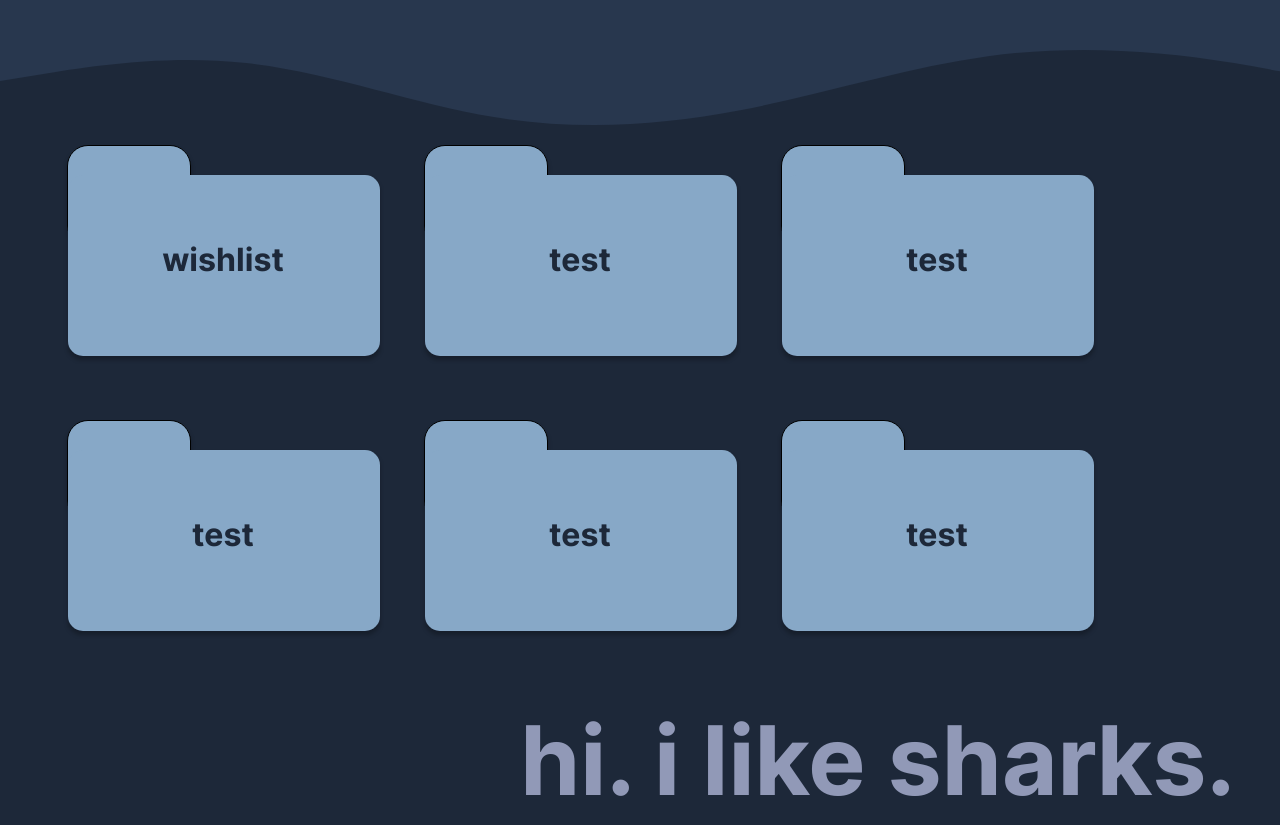
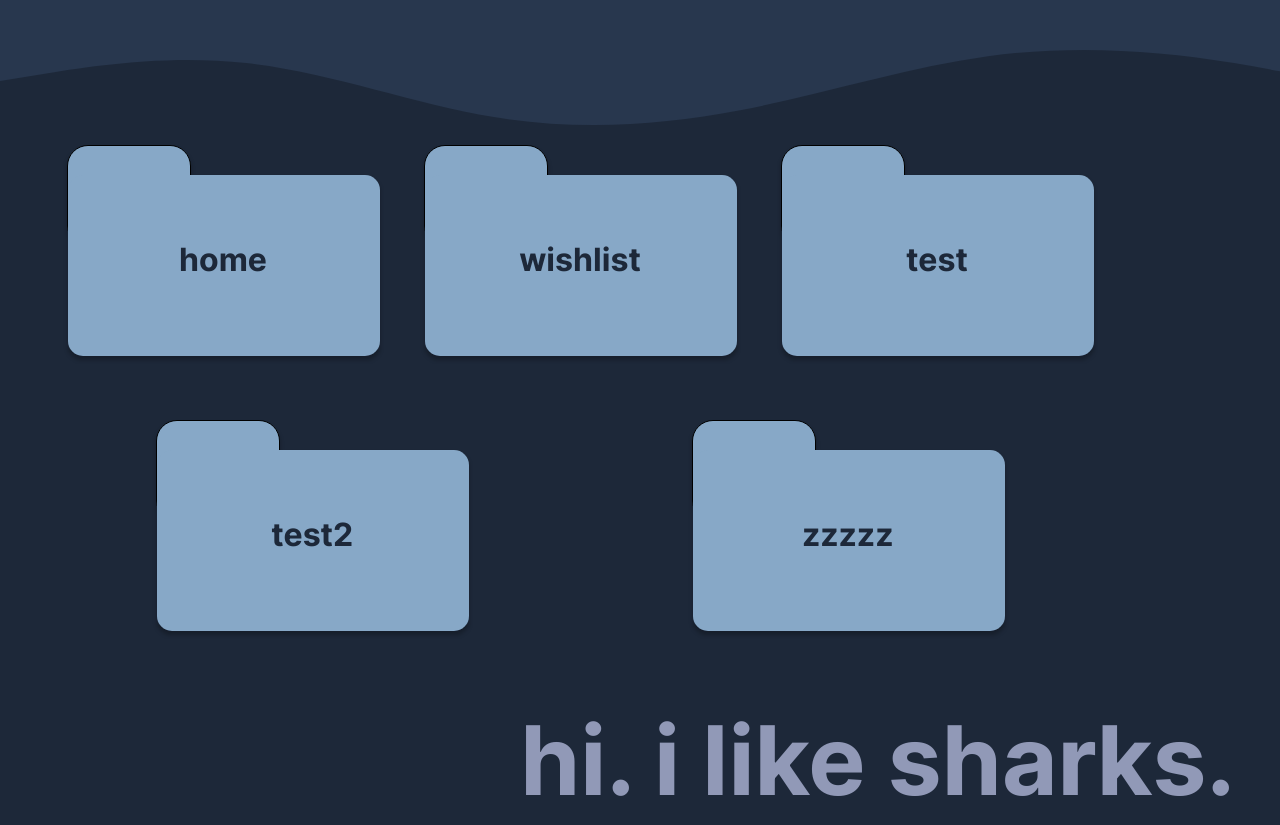
Before and after one commit to ivychxn/sharkie-website, a React (Create React App) app: page /home in a window 1280 px wide. Built offline with nearby package versions, Linux system fonts and the light colour scheme.

Commit message:
folders set up properly

```diff
--- a/src/App.js
+++ b/src/App.js
@@ -18,6 +18,11 @@ export default function App() {
           <Route path="wishlist" element={<Wishlist />} />
           <Route path="template" element={<Template />} />
         </Routes>
+
+        {/* <Link to="home">Home</Link><br></br>
+        <Link to="wishlist">Wishlist</Link>
+        <Link to="template">Template</Link> */}
+
       </div>
     </Router>
   );
--- a/src/assets/Folder.js
+++ b/src/assets/Folder.js
@@ -2,7 +2,7 @@ import React from "react";
 import "../styles/folder.css"
 import { Link } from "react-router-dom";
 
-const Folder = ({linkName, text, folderColor}) => {
+const Folder = ({linkName, text, folderColor='#87A8C7'}) => {
   return (
     <div>
       <svg width="321" height="219" viewBox="0 0 321 219" fill="none" xmlns="http://www.w3.org/2000/svg">
@@ -11,8 +11,8 @@ const Folder = ({linkName, text, folderColor}) => {
           <rect x="5" y="30" width="312" height="181" rx="15" fill={folderColor} />
         </g>
         <defs>
-          <filter id="filter0_d_42_5033" x="0" y="0" width="321" height="219" filterUnits="userSpaceOnUse" color-interpolation-filters="sRGB">
-            <feFlood flood-opacity="0" result="BackgroundImageFix" />
+          <filter id="filter0_d_42_5033" x="0" y="0" width="321" height="219" filterUnits="userSpaceOnUse" colorInterpolationFilters="sRGB">
+            <feFlood floodOpacity="0" result="BackgroundImageFix" />
             <feColorMatrix in="SourceAlpha" type="matrix" values="0 0 0 0 0 0 0 0 0 0 0 0 0 0 0 0 0 0 127 0" result="hardAlpha" />
             <feOffset dy="4" />
             <feGaussianBlur stdDeviation="2" />
--- a/src/routes/Home.js
+++ b/src/routes/Home.js
@@ -3,56 +3,55 @@ import "../styles/main.css"
 import Folder from "../assets/Folder";
 
 const Home = () => {
+
+  const folders = [
+    {
+      linkName: '/home',
+      text: 'home',
+      color: '#87A8C7'
+    },
+    {
+      linkName: '/Wishlist',
+      text: 'wishlist',
+      color: '#87A8C7'
+    },
+    {
+      linkName: 'test',
+      text: 'test',
+      color: '#87A8C7'
+    },
+    {
+      linkName: 'test1',
+      text: 'test2',
+      color: '#87A8C7'
+    },
+    {
+      linkName: 'zzz',
+      text: 'zzzzz',
+      color: '#87A8C7'
+    }
+  ]
+
+  const renderFolders = () => {
+    return (folders.map((folder, idx) => {
+      return (
+        <div className={"item"} key={idx}>
+          <Folder
+            linkName={folder.linkName}
+            text={folder.text}
+            color={folder.color ? folder.color : ''}
+          />
+        </div>
+      )
+    }))
+  }
+
   return (
     <div>
       <div className='wave'/>
       <div className='container'>
         <div className='folders'>
-        <div class="item">
-          <Folder
-            linkName={'wishlist'}
-            text={'wishlist'}
-            folderColor={'#87A8C7'}
-          />
-        </div>
-
-        <div class="item">
-          <Folder
-            text={'test'}
-            folderColor={'#87A8C7'}
-          />
-        </div>
-
-        <div class="item">
-          <Folder
-            text={'test'}
-            folderColor={'#87A8C7'}
-          />
-        </div>
-
-        <div class="break"></div>
-
-        <div class="item">
-          <Folder
-            text={'test'}
-            folderColor={'#87A8C7'}
-          />
-        </div>
-
-        <div class="item">
-          <Folder
-            text={'test'}
-            folderColor={'#87A8C7'}
-          />
-        </div>
-
-        <div class="item">
-          <Folder
-            text={'test'}
-            folderColor={'#87A8C7'}
-          />
-        </div>
-
+          {renderFolders()}
         </div>
         <div className='title-only'>
           <h3>hi. i like sharks.</h3>
--- a/src/styles/main.css
+++ b/src/styles/main.css
@@ -64,10 +64,11 @@ h3 {
     align-items: center;
 }
 
-.break {
-    flex-basis: 100%;
-    height: 0;
-  }
+.item {
+    flex-basis: 30%;
+    display: flex;
+    justify-content: center;
+}
 
 @media only screen and (max-width: 750px) {
     .wave {
```
